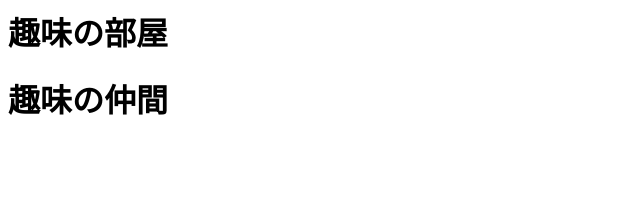
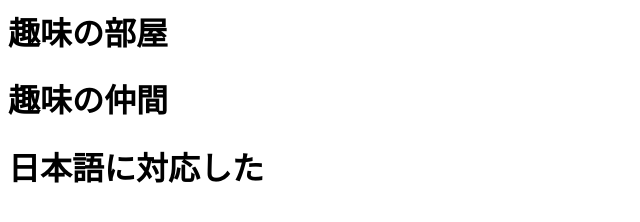
Before and after one commit to haneda-hane/myhobby, a plain HTML site: page index.html in a window 1280 px wide. Shown: the whole page, without its empty margins (0-640 px from the left). Drawn offline with Linux system fonts and the light colour scheme.

Commit message:
日本語未対応

```diff
--- a/index.html
+++ b/index.html
@@ -1,2 +1,3 @@
 <h1>趣味の部屋</h1>
 <h1>趣味の仲間</h1>
+<h1>日本語に対応した</h1>
```
